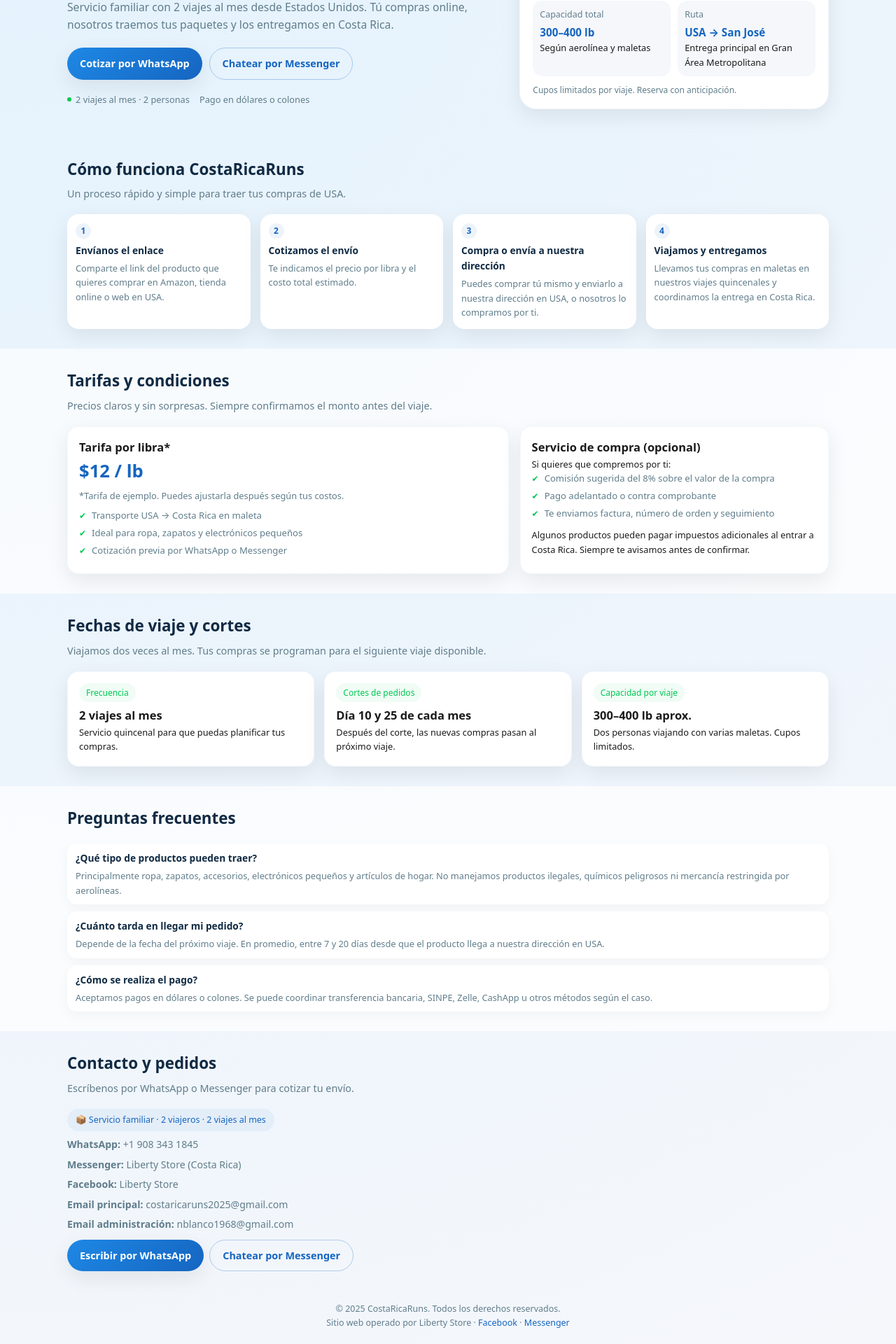
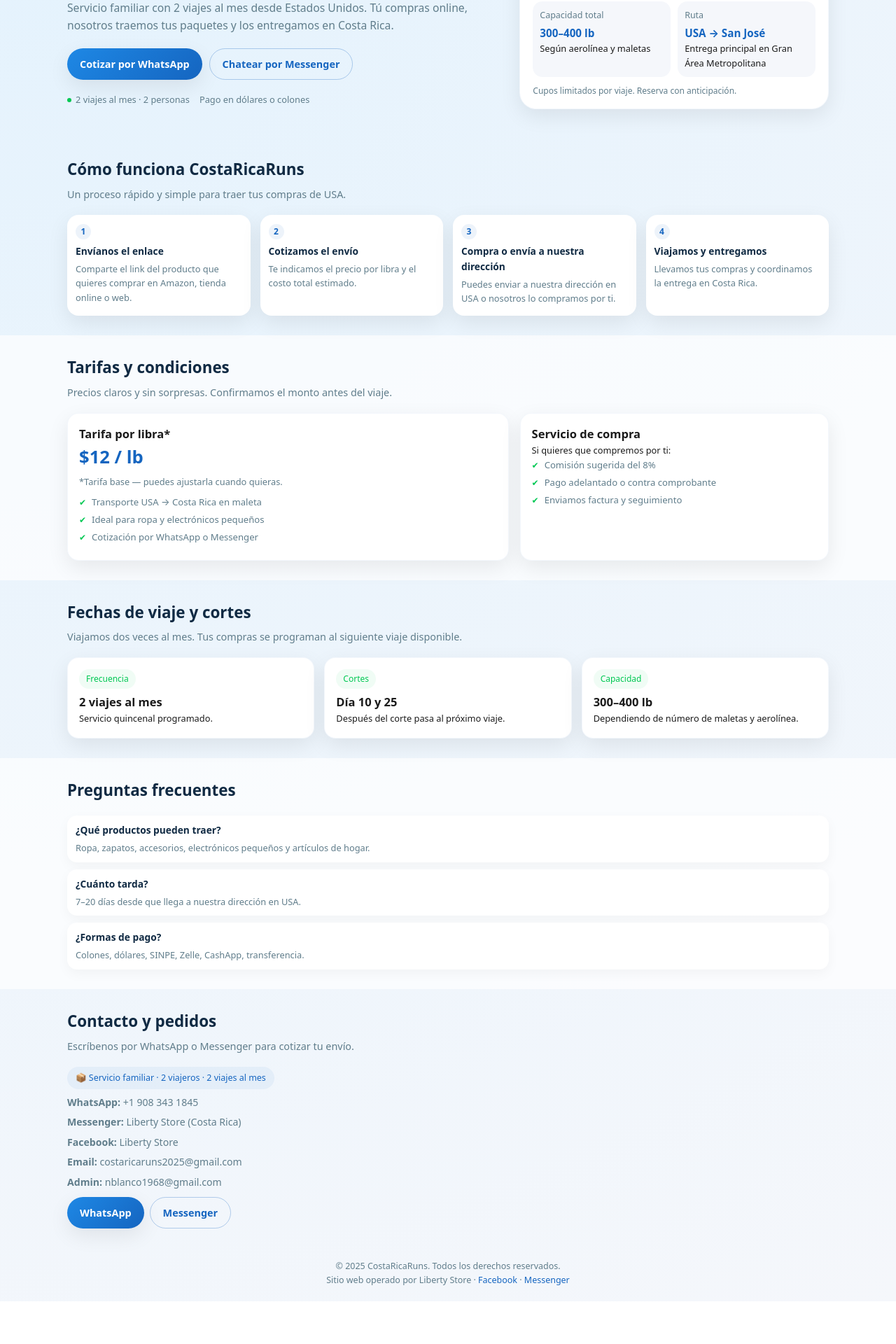
Before and after one commit to LGtraderX/CostaRicaRuns, a Next.js app: page / in a window 1280 px wide. Shown: the part 276-2196 px from the top of the page at 70% size. After the commit the page ends 2135 px from the top, so only its background shows below. Built offline with nearby package versions, Linux system fonts and the light colour scheme.

Commit message:
Update page.js

```diff
--- a/app/page.js
+++ b/app/page.js
@@ -1,6 +1,6 @@
 const WHATSAPP_LINK = "https://wa.me/19083431845";
-const EMAIL = "costaricaruns2025@gmail.com";         // Email principal
-const OWNER_EMAIL = "nblanco1968@gmail.com";         // Email secundario
+const EMAIL = "costaricaruns2025@gmail.com"; // Email principal
+const OWNER_EMAIL = "nblanco1968@gmail.com"; // Email secundario
 const FACEBOOK = "https://www.facebook.com/libertystorecutris";
 const MESSENGER = "https://m.me/libertystorecutris";
 
@@ -18,15 +18,14 @@
                 src="/logo.png"
                 alt="CostaRicaRuns logo"
                 style={{
-                  width: "42px",
-                  height: "42px",
-                  borderRadius: "50%",
-                  objectFit: "cover",
-                  boxShadow: "0 4px 10px rgba(0, 0, 0, 0.15)"
+                  height: "44px",
+                  width: "auto",
+                  objectFit: "contain",
                 }}
               />
               <span>CostaRicaRuns</span>
             </a>
+
             <div className="nav-links">
               <a href="#como-funciona">Cómo funciona</a>
               <a href="#tarifas">Tarifas</a>
@@ -34,6 +33,7 @@
               <a href="#faq">Preguntas</a>
               <a href="#contacto">Contacto</a>
             </div>
+
             <a
               className="btn btn-primary nav-cta"
               href={WHATSAPP_LINK}
@@ -55,13 +55,14 @@
                 <span className="dot" />
                 Envíos personales USA → Costa Rica
               </div>
+
               <h1 className="hero-title">
                 Traemos tus compras de USA a Costa Rica, sin complicaciones.
               </h1>
+
               <p className="hero-subtitle">
-                Servicio familiar con 2 viajes al mes desde Estados Unidos. Tú
-                compras online, nosotros traemos tus paquetes y los entregamos
-                en Costa Rica.
+                Servicio familiar con 2 viajes al mes desde Estados Unidos. Tú compras online,
+                nosotros traemos tus paquetes y los entregamos en Costa Rica.
               </p>
 
               <div className="hero-actions">
@@ -73,6 +74,7 @@
                 >
                   Cotizar por WhatsApp
                 </a>
+
                 <a
                   href={MESSENGER}
                   className="btn btn-outline"
@@ -91,24 +93,29 @@
               </div>
             </div>
 
+            {/* HERO CARD */}
             <aside className="hero-card">
               <div className="hero-card-title">Capacidad y viajes</div>
+
               <div className="hero-card-grid">
                 <div className="hero-stat">
                   <div className="hero-stat-label">Viajes al mes</div>
                   <div className="hero-stat-value">2</div>
                   <div className="small">Servicio quincenal</div>
                 </div>
+
                 <div className="hero-stat">
                   <div className="hero-stat-label">Personas viajando</div>
                   <div className="hero-stat-value">2</div>
                   <div className="small">Más maletas · Más libras</div>
                 </div>
+
                 <div className="hero-stat">
                   <div className="hero-stat-label">Capacidad total</div>
                   <div className="hero-stat-value">300–400 lb</div>
                   <div className="small">Según aerolínea y maletas</div>
                 </div>
+
                 <div className="hero-stat">
                   <div className="hero-stat-label">Ruta</div>
                   <div className="hero-stat-value">USA → San José</div>
@@ -117,6 +124,7 @@
                   </div>
                 </div>
               </div>
+
               <div className="hero-badge">
                 Cupos limitados por viaje. Reserva con anticipación.
               </div>
@@ -140,31 +148,29 @@
               <div className="step-number">1</div>
               <div className="step-title">Envíanos el enlace</div>
               <p className="step-text">
-                Comparte el link del producto que quieres comprar en Amazon,
-                tienda online o web en USA.
+                Comparte el link del producto que quieres comprar en Amazon, tienda online o web.
               </p>
             </div>
+
             <div className="step-card">
               <div className="step-number">2</div>
               <div className="step-title">Cotizamos el envío</div>
-              <p className="step-text">
-                Te indicamos el precio por libra y el costo total estimado.
-              </p>
+              <p className="step-text">Te indicamos el precio por libra y el costo total estimado.</p>
             </div>
+
             <div className="step-card">
               <div className="step-number">3</div>
               <div className="step-title">Compra o envía a nuestra dirección</div>
               <p className="step-text">
-                Puedes comprar tú mismo y enviarlo a nuestra dirección en USA, o
-                nosotros lo compramos por ti.
+                Puedes enviar a nuestra dirección en USA o nosotros lo compramos por ti.
               </p>
             </div>
+
             <div className="step-card">
               <div className="step-number">4</div>
               <div className="step-title">Viajamos y entregamos</div>
               <p className="step-text">
-                Llevamos tus compras en maletas en nuestros viajes quincenales y
-                coordinamos la entrega en Costa Rica.
+                Llevamos tus compras y coordinamos la entrega en Costa Rica.
               </p>
             </div>
           </div>
@@ -177,8 +183,7 @@
           <div className="section-header">
             <h2 className="section-title">Tarifas y condiciones</h2>
             <p className="section-subtitle">
-              Precios claros y sin sorpresas. Siempre confirmamos el monto antes
-              del viaje.
+              Precios claros y sin sorpresas. Confirmamos el monto antes del viaje.
             </p>
           </div>
 
@@ -186,28 +191,24 @@
             <div className="card">
               <h3>Tarifa por libra*</h3>
               <div className="price-highlight">$12 / lb</div>
-              <p className="price-note">
-                *Tarifa de ejemplo. Puedes ajustarla después según tus costos.
-              </p>
+              <p className="price-note">*Tarifa base — puedes ajustarla cuando quieras.</p>
+
               <ul className="list-check">
                 <li>Transporte USA → Costa Rica en maleta</li>
-                <li>Ideal para ropa, zapatos y electrónicos pequeños</li>
-                <li>Cotización previa por WhatsApp o Messenger</li>
+                <li>Ideal para ropa y electrónicos pequeños</li>
+                <li>Cotización por WhatsApp o Messenger</li>
               </ul>
             </div>
 
             <div className="card">
-              <h3>Servicio de compra (opcional)</h3>
+              <h3>Servicio de compra</h3>
               <p className="small">Si quieres que compremos por ti:</p>
+
               <ul className="list-check">
-                <li>Comisión sugerida del 8% sobre el valor de la compra</li>
+                <li>Comisión sugerida del 8%</li>
                 <li>Pago adelantado o contra comprobante</li>
-                <li>Te enviamos factura, número de orden y seguimiento</li>
+                <li>Enviamos factura y seguimiento</li>
               </ul>
-              <p className="small" style={{ marginTop: "10px" }}>
-                Algunos productos pueden pagar impuestos adicionales al entrar a
-                Costa Rica. Siempre te avisamos antes de confirmar.
-              </p>
             </div>
           </div>
         </div>
@@ -219,8 +220,7 @@
           <div className="section-header">
             <h2 className="section-title">Fechas de viaje y cortes</h2>
             <p className="section-subtitle">
-              Viajamos dos veces al mes. Tus compras se programan para el
-              siguiente viaje disponible.
+              Viajamos dos veces al mes. Tus compras se programan al siguiente viaje disponible.
             </p>
           </div>
 
@@ -228,22 +228,20 @@
             <div className="card">
               <div className="badge-soft">Frecuencia</div>
               <h3>2 viajes al mes</h3>
+              <p className="small">Servicio quincenal programado.</p>
+            </div>
+
+            <div className="card">
+              <div className="badge-soft">Cortes</div>
+              <h3>Día 10 y 25</h3>
+              <p className="small">Después del corte pasa al próximo viaje.</p>
+            </div>
+
+            <div className="card">
+              <div className="badge-soft">Capacidad</div>
+              <h3>300–400 lb</h3>
               <p className="small">
-                Servicio quincenal para que puedas planificar tus compras.
-              </p>
-            </div>
-            <div className="card">
-              <div className="badge-soft">Cortes de pedidos</div>
-              <h3>Día 10 y 25 de cada mes</h3>
-              <p className="small">
-                Después del corte, las nuevas compras pasan al próximo viaje.
-              </p>
-            </div>
-            <div className="card">
-              <div className="badge-soft">Capacidad por viaje</div>
-              <h3>300–400 lb aprox.</h3>
-              <p className="small">
-                Dos personas viajando con varias maletas. Cupos limitados.
+                Dependiendo de número de maletas y aerolínea.
               </p>
             </div>
           </div>
@@ -259,28 +257,23 @@
 
           <div className="faq-grid">
             <div className="faq-item">
-              <div className="faq-q">¿Qué tipo de productos pueden traer?</div>
+              <div className="faq-q">¿Qué productos pueden traer?</div>
               <div className="faq-a">
-                Principalmente ropa, zapatos, accesorios, electrónicos pequeños
-                y artículos de hogar. No manejamos productos ilegales, químicos
-                peligrosos ni mercancía restringida por aerolíneas.
+                Ropa, zapatos, accesorios, electrónicos pequeños y artículos de hogar.
               </div>
             </div>
 
             <div className="faq-item">
-              <div className="faq-q">¿Cuánto tarda en llegar mi pedido?</div>
+              <div className="faq-q">¿Cuánto tarda?</div>
               <div className="faq-a">
-                Depende de la fecha del próximo viaje. En promedio, entre 7 y 20
-                días desde que el producto llega a nuestra dirección en USA.
+                7–20 días desde que llega a nuestra dirección en USA.
               </div>
             </div>
 
             <div className="faq-item">
-              <div className="faq-q">¿Cómo se realiza el pago?</div>
+              <div className="faq-q">¿Formas de pago?</div>
               <div className="faq-a">
-                Aceptamos pagos en dólares o colones. Se puede coordinar
-                transferencia bancaria, SINPE, Zelle, CashApp u otros métodos
-                según el caso.
+                Colones, dólares, SINPE, Zelle, CashApp, transferencia.
               </div>
             </div>
           </div>
@@ -306,67 +299,42 @@
               <div className="contact-details">
                 <p>
                   <strong>WhatsApp:</strong>{" "}
-                  <a
-                    href={WHATSAPP_LINK}
-                    target="_blank"
-                    rel="noopener noreferrer"
-                  >
+                  <a href={WHATSAPP_LINK} target="_blank">
                     +1 908 343 1845
                   </a>
                 </p>
+
                 <p>
                   <strong>Messenger:</strong>{" "}
-                  <a
-                    href={MESSENGER}
-                    target="_blank"
-                    rel="noopener noreferrer"
-                  >
+                  <a href={MESSENGER} target="_blank">
                     Liberty Store (Costa Rica)
                   </a>
                 </p>
+
                 <p>
                   <strong>Facebook:</strong>{" "}
-                  <a
-                    href={FACEBOOK}
-                    target="_blank"
-                    rel="noopener noreferrer"
-                  >
+                  <a href={FACEBOOK} target="_blank">
                     Liberty Store
                   </a>
                 </p>
+
                 <p>
-                  <strong>Email principal:</strong>{" "}
+                  <strong>Email:</strong>{" "}
                   <a href={`mailto:${EMAIL}`}>{EMAIL}</a>
                 </p>
+
                 <p>
-                  <strong>Email administración:</strong>{" "}
+                  <strong>Admin:</strong>{" "}
                   <a href={`mailto:${OWNER_EMAIL}`}>{OWNER_EMAIL}</a>
                 </p>
               </div>
 
-              <div
-                style={{
-                  marginTop: "10px",
-                  display: "flex",
-                  gap: "8px",
-                  flexWrap: "wrap"
-                }}
-              >
-                <a
-                  href={WHATSAPP_LINK}
-                  className="btn btn-primary"
-                  target="_blank"
-                  rel="noopener noreferrer"
-                >
-                  Escribir por WhatsApp
+              <div style={{ marginTop: "10px", display: "flex", gap: "8px", flexWrap: "wrap" }}>
+                <a href={WHATSAPP_LINK} className="btn btn-primary" target="_blank">
+                  WhatsApp
                 </a>
-                <a
-                  href={MESSENGER}
-                  className="btn btn-outline"
-                  target="_blank"
-                  rel="noopener noreferrer"
-                >
-                  Chatear por Messenger
+                <a href={MESSENGER} className="btn btn-outline" target="_blank">
+                  Messenger
                 </a>
               </div>
             </div>
@@ -380,21 +348,9 @@
           <p>© {year} CostaRicaRuns. Todos los derechos reservados.</p>
           <p>
             Sitio web operado por Liberty Store ·{" "}
-            <a
-              href={FACEBOOK}
-              target="_blank"
-              rel="noopener noreferrer"
-            >
-              Facebook
-            </a>{" "}
+            <a href={FACEBOOK} target="_blank">Facebook</a>{" "}
             ·{" "}
-            <a
-              href={MESSENGER}
-              target="_blank"
-              rel="noopener noreferrer"
-            >
-              Messenger
-            </a>
+            <a href={MESSENGER} target="_blank">Messenger</a>
           </p>
         </div>
       </footer>
```
